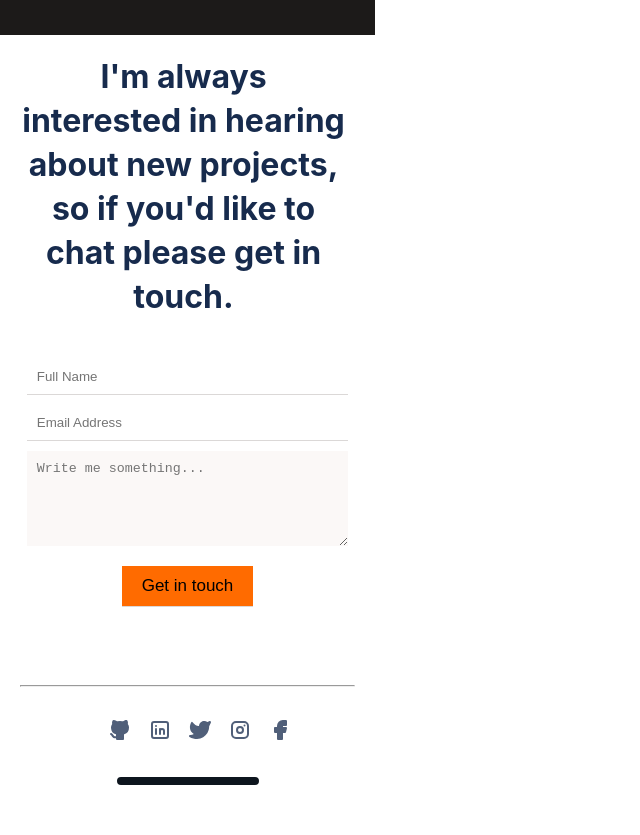
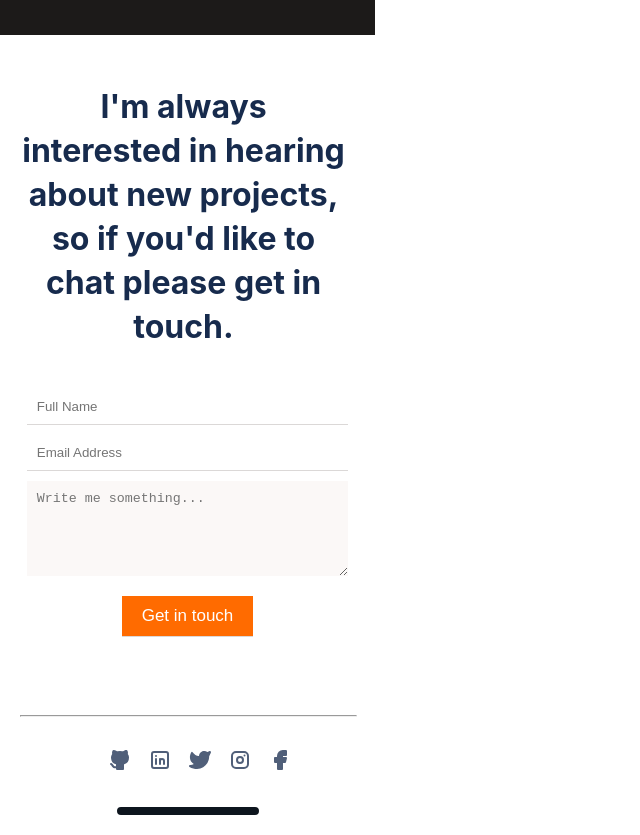
Before and after one commit to paulshaun-kdtk/Personal_Portifolio, a website: page index.html in a window 1280 px wide. Shown: the part 5785-6620 px from the top of the page, without its empty margins (0-640 px from the left). Before the commit the page ends 6590 px from the top, so only its background shows below. Drawn offline with Linux system fonts and the light colour scheme.

Commit message:
Styles final touch ups

```diff
--- a/styles.css
+++ b/styles.css
@@ -391,7 +391,7 @@ h2 {
   text-align: center;
   color: #172b4d;
   width: 327px;
-  margin-bottom: 30px;
+  margin:30px 0px 30px 0px;
 }
 
 .footer-form {
@@ -424,6 +424,14 @@ h2 {
   background-color: #ff6b00;
   border: none;
   margin-top: 20px;
+  color: #fff;
+  cursor: pointer;
+  :hover{
+    background-color: #090809;
+  }
+  :active{
+    color:#ff6b00;
+  }
 }
 
 .media {
@@ -433,6 +441,8 @@ h2 {
 
 hr {
   margin-top: 78px;
+  color: #DFE1E6;
+  width: 100%;
 }
 
 .indicator {
```
